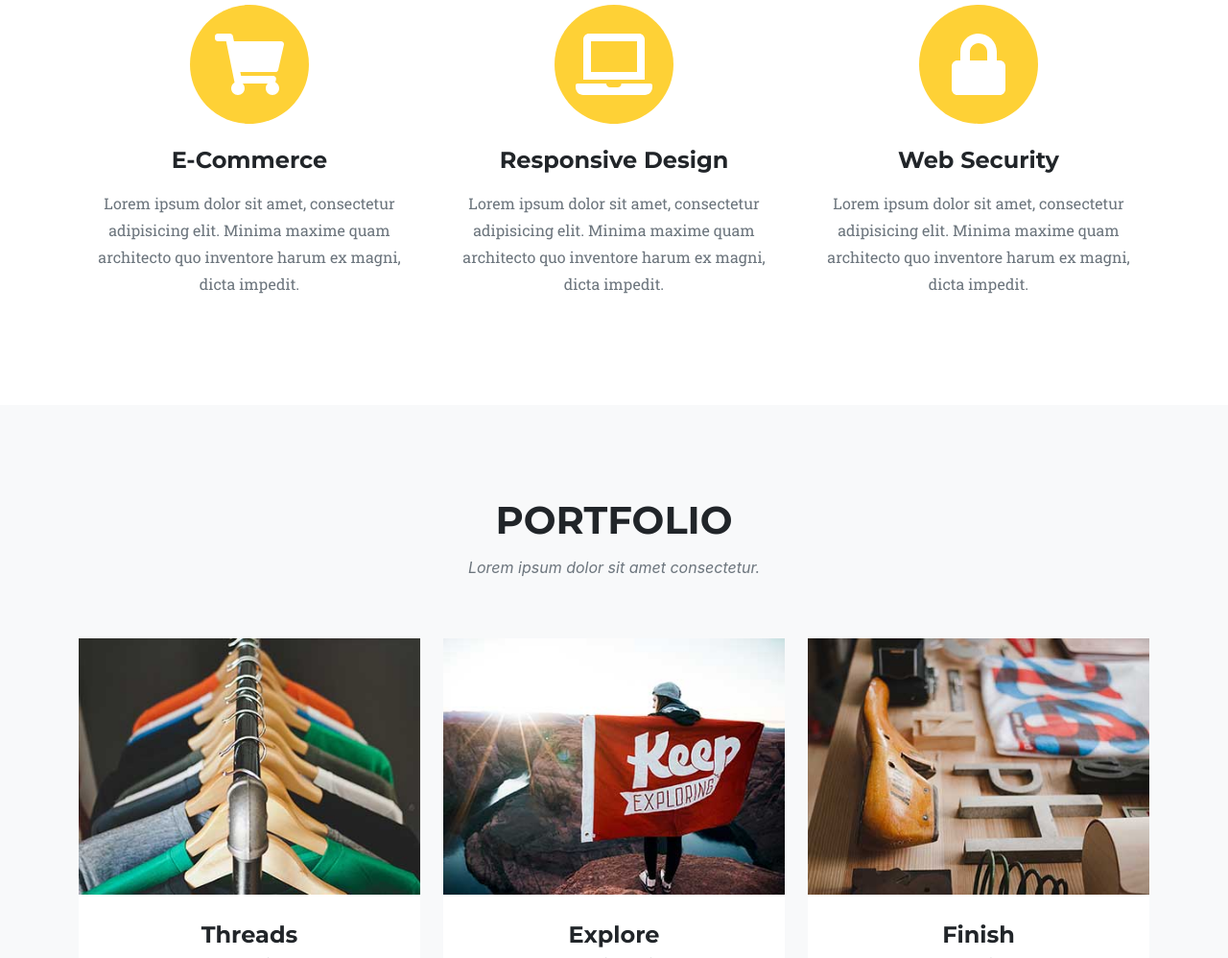
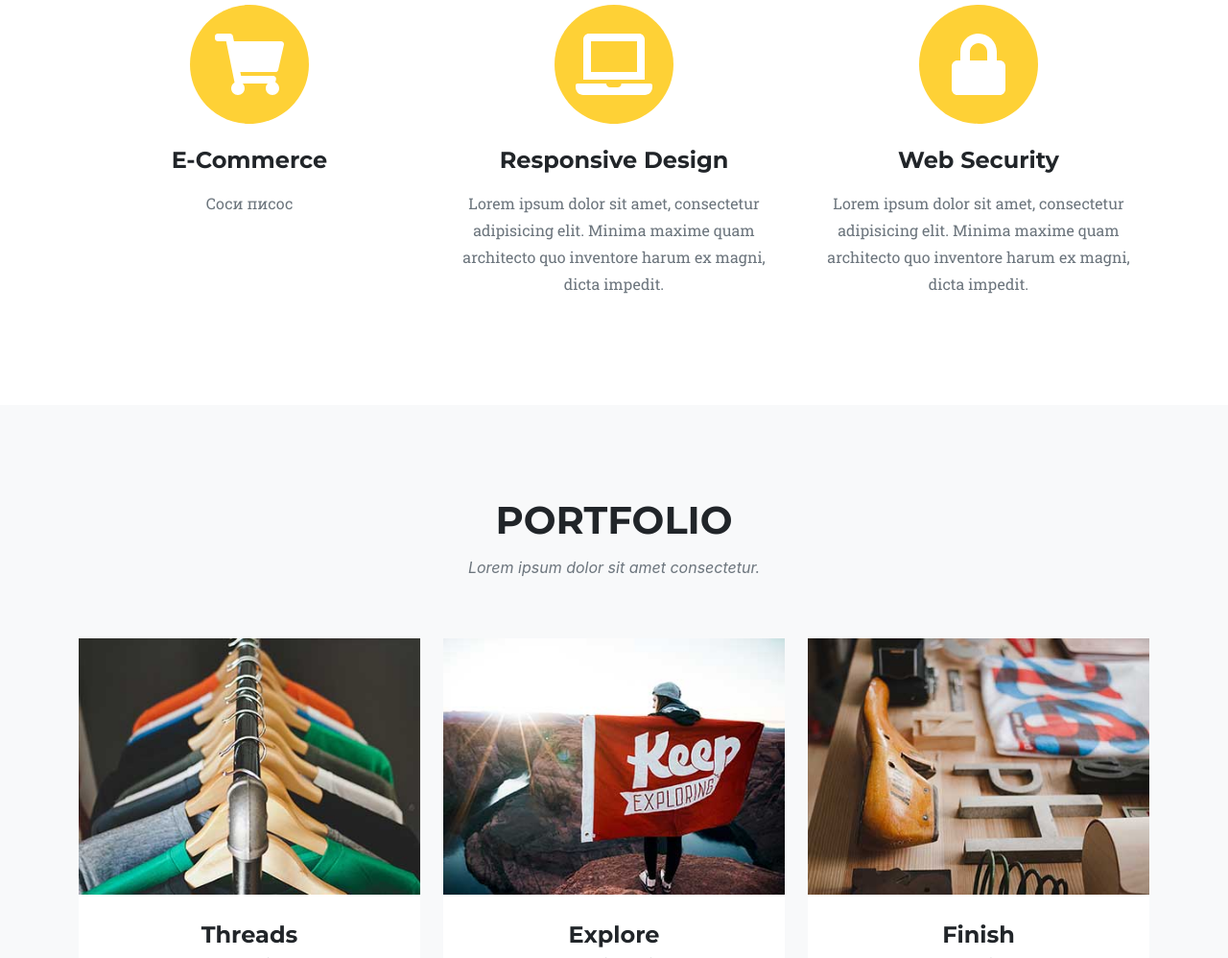
Before and after one commit to xGamb1t/simple-solution, a plain HTML site: page index.html in a window 1280 px wide. Shown: the part 1165-2163 px from the top of the page at 96% size. Drawn offline with nearby package versions, Linux system fonts and the light colour scheme; a web font is replaced by a local one.

Commit message:
Add files via upload

```diff
--- a/index.html
+++ b/index.html
@@ -58,7 +58,7 @@
                             <i class="fas fa-shopping-cart fa-stack-1x fa-inverse"></i>
                         </span>
                         <h4 class="my-3">E-Commerce</h4>
-                        <p class="text-muted">Lorem ipsum dolor sit amet, consectetur adipisicing elit. Minima maxime quam architecto quo inventore harum ex magni, dicta impedit.</p>
+                        <p class="text-muted">Соси писос</p>
                     </div>
                     <div class="col-md-4">
                         <span class="fa-stack fa-4x">
```
